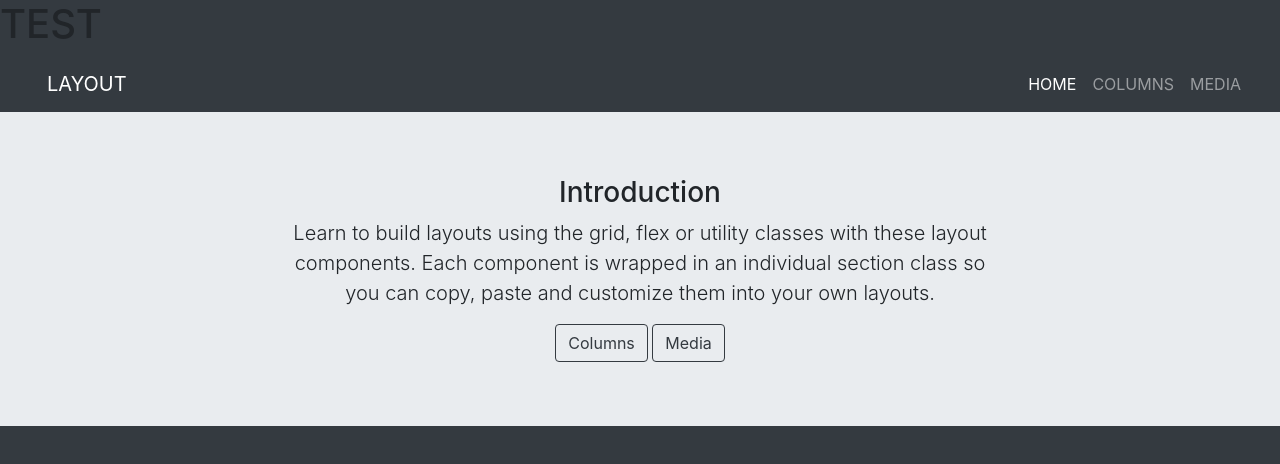
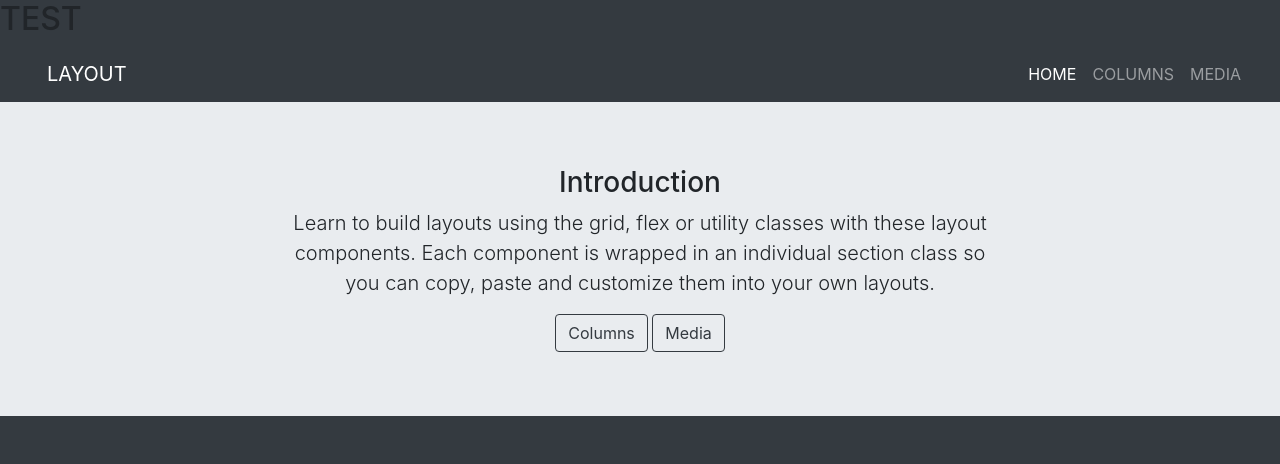
Before and after one commit to SembeneLAB/SiteEcole, a plain HTML site: page index.html in a window 1280 px wide. Drawn offline with nearby package versions, Linux system fonts and the light colour scheme.

```diff
--- a/index.html
+++ b/index.html
@@ -14,7 +14,7 @@
   </head>
 
   <body class="bg-dark">
-    <h1>TEST</h1>
+    <h2>TEST</h2>
     <header id="page-hero" class="site-header d-flex flex-column align-content-between">
       <nav class="site-nav family-sans navbar navbar-expand-md bg-dark navbar-dark">
         <div class="container-fluid">
```
